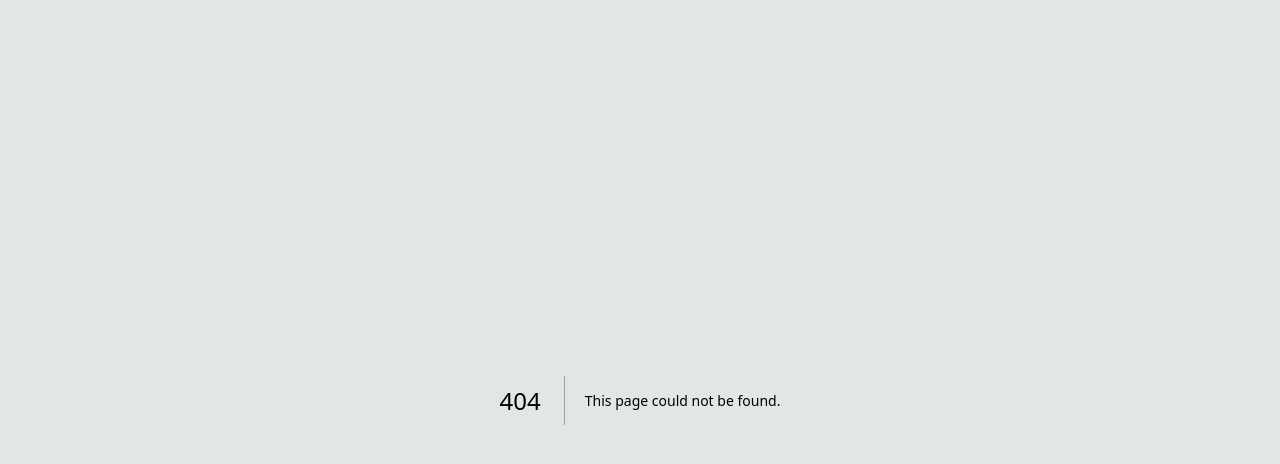
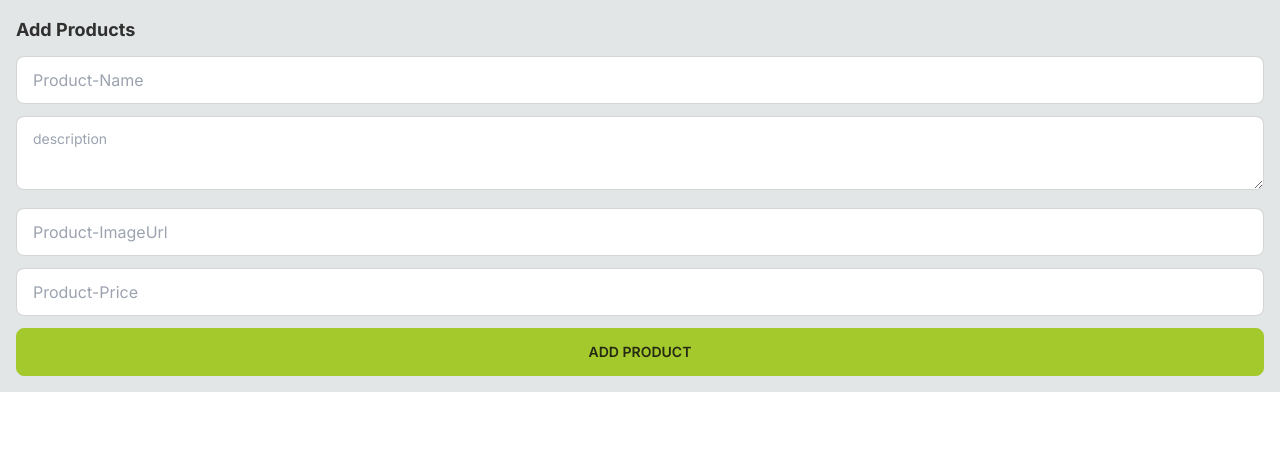
Before and after one commit to Ichie235/NextJs-Ecommerce-website, a Next.js app: page /add-product in a window 1280 px wide. Before the commit this address had no page. Shown: the top 464 px of the page. Built offline with nearby package versions, Linux system fonts and the light colour scheme.

Commit message:
ft- app-product

```diff
--- a/next.config.js
+++ b/next.config.js
@@ -1,4 +1,11 @@
 /** @type {import('next').NextConfig} */
-const nextConfig = {}
+const nextConfig = {
+  experimental: {
+    serverActions: true,
+  },
+  images: {
+    remotePatterns: [{ hostname: 'images.unsplash.com' }],
+  },
+};
 
-module.exports = nextConfig
+module.exports = nextConfig;
--- a/package.json
+++ b/package.json
@@ -21,6 +21,7 @@
     "prisma": "^5.4.2",
     "react": "^18",
     "react-dom": "^18",
+    "react-hook-form": "^7.47.0",
     "zod": "^3.22.4"
   },
   "devDependencies": {
--- a/prettier.config.js
+++ b/prettier.config.js
@@ -1,3 +1,3 @@
 module.exports= {
-    Plugin: [require('prettier-plugin-tailwindcss')]
+    plugins: [require('prettier-plugin-tailwindcss')],
 }
--- /dev/null
+++ b/src/app/add-product/page.tsx
@@ -0,0 +1,62 @@
+import { prisma } from '@/lib/db/prisma';
+import { redirect } from 'next/navigation';
+import FormSubmitButton from '../../components/formSubmitButton';
+
+export const metadata = {
+  title: 'Add Product - Choice-Mega',
+};
+
+/*this is a server endpoint to make request from without having to set-up an api
+endpoint and converting the current work file to "user client" */
+async function addProduct(formData: FormData) {
+  'use server';
+  const name = formData.get('name')?.toString();
+  const description = formData.get('description')?.toString();
+  const imageUrl = formData.get('imageUrl')?.toString();
+  const price = Number(formData.get('price') || 0);
+
+  if (!name || !description || !imageUrl || !price) {
+    throw Error('Missing required input field');
+  }
+  await prisma.product.create({ data: { name, description, imageUrl, price } });
+  redirect('/');
+}
+const AddProductPage = () => {
+  return (
+    <div className="">
+      <h1 className="mb-3 font-bold text-lg "> Add Products</h1>
+      <form action={addProduct}>
+        <input
+          type="text"
+          name="name"
+          placeholder="Product-Name"
+          className="input-bordered input mb-3 w-full"
+          required
+        />
+        <textarea
+          name="description"
+          placeholder="description"
+          id=""
+          className="textarea textarea-bordered mb-3 w-full"
+        />
+        <input
+          type="url"
+          name="imageUrl"
+          placeholder="Product-ImageUrl"
+          className="input-bordered input mb-3 w-full"
+          required
+        />
+        <input
+          type="number"
+          name="price"
+          placeholder="Product-Price"
+          className="input-bordered input mb-3 w-full"
+          required
+        />
+        <FormSubmitButton className=" btn-block">Add Product</FormSubmitButton>
+      </form>
+    </div>
+  );
+};
+
+export default AddProductPage;
--- /dev/null
+++ b/src/app/error.tsx
@@ -0,0 +1,5 @@
+"use client"
+
+export default function ErrorPage(){
+    return <div>Something went wrong. Please refresh the page</div>
+}
--- a/src/app/layout.tsx
+++ b/src/app/layout.tsx
@@ -1,22 +1,24 @@
-import './globals.css'
-import type { Metadata } from 'next'
-import { Inter } from 'next/font/google'
+import './globals.css';
+import type { Metadata } from 'next';
+import { Inter } from 'next/font/google';
 
-const inter = Inter({ subsets: ['latin'] })
+const inter = Inter({ subsets: ['latin'] });
 
 export const metadata: Metadata = {
-  title: 'Create Next App',
-  description: 'Generated by create next app',
-}
+  title: 'Choice-Mega',
+  description: 'We love to sell',
+};
 
 export default function RootLayout({
   children,
 }: {
-  children: React.ReactNode
+  children: React.ReactNode;
 }) {
   return (
     <html lang="en">
-      <body className={inter.className}>{children}</body>
+      <body className={inter.className}>
+        <main className="p-4 max-w-7xl mx-auto min-w-[300px]">{children}</main>
+      </body>
     </html>
-  )
+  );
 }
--- a/src/app/page.tsx
+++ b/src/app/page.tsx
@@ -2,112 +2,8 @@ import Image from 'next/image'
 
 export default function Home() {
   return (
-    <main className="flex min-h-screen flex-col items-center justify-between p-24">
-      <div className="z-10 max-w-5xl w-full items-center justify-between font-mono text-sm lg:flex">
-        <p className="fixed left-0 top-0 flex w-full justify-center border-b border-gray-300 bg-gradient-to-b from-zinc-200 pb-6 pt-8 backdrop-blur-2xl dark:border-neutral-800 dark:bg-zinc-800/30 dark:from-inherit lg:static lg:w-auto  lg:rounded-xl lg:border lg:bg-gray-200 lg:p-4 lg:dark:bg-zinc-800/30">
-          Get started by editing&nbsp;
-          <code className="font-mono font-bold">src/app/page.tsx</code>
-        </p>
-        <div className="fixed bottom-0 left-0 flex h-48 w-full items-end justify-center bg-gradient-to-t from-white via-white dark:from-black dark:via-black lg:static lg:h-auto lg:w-auto lg:bg-none">
-          <a
-            className="pointer-events-none flex place-items-center gap-2 p-8 lg:pointer-events-auto lg:p-0"
-            href="https://vercel.com?utm_source=create-next-app&utm_medium=appdir-template&utm_campaign=create-next-app"
-            target="_blank"
-            rel="noopener noreferrer"
-          >
-            By{' '}
-            <Image
-              src="/vercel.svg"
-              alt="Vercel Logo"
-              className="dark:invert"
-              width={100}
-              height={24}
-              priority
-            />
-          </a>
-        </div>
-      </div>
+    <main className="">
 
-      <div className="relative flex place-items-center before:absolute before:h-[300px] before:w-[480px] before:-translate-x-1/2 before:rounded-full before:bg-gradient-radial before:from-white before:to-transparent before:blur-2xl before:content-[''] after:absolute after:-z-20 after:h-[180px] after:w-[240px] after:translate-x-1/3 after:bg-gradient-conic after:from-sky-200 after:via-blue-200 after:blur-2xl after:content-[''] before:dark:bg-gradient-to-br before:dark:from-transparent before:dark:to-blue-700 before:dark:opacity-10 after:dark:from-sky-900 after:dark:via-[#0141ff] after:dark:opacity-40 before:lg:h-[360px] z-[-1]">
-        <Image
-          className="relative dark:drop-shadow-[0_0_0.3rem_#ffffff70] dark:invert"
-          src="/next.svg"
-          alt="Next.js Logo"
-          width={180}
-          height={37}
-          priority
-        />
-      </div>
-
-      <div className="mb-32 grid text-center lg:max-w-5xl lg:w-full lg:mb-0 lg:grid-cols-4 lg:text-left">
-        <a
-          href="https://nextjs.org/docs?utm_source=create-next-app&utm_medium=appdir-template&utm_campaign=create-next-app"
-          className="group rounded-lg border border-transparent px-5 py-4 transition-colors hover:border-gray-300 hover:bg-gray-100 hover:dark:border-neutral-700 hover:dark:bg-neutral-800/30"
-          target="_blank"
-          rel="noopener noreferrer"
-        >
-          <h2 className={`mb-3 text-2xl font-semibold`}>
-            Docs{' '}
-            <span className="inline-block transition-transform group-hover:translate-x-1 motion-reduce:transform-none">
-              -&gt;
-            </span>
-          </h2>
-          <p className={`m-0 max-w-[30ch] text-sm opacity-50`}>
-            Find in-depth information about Next.js features and API.
-          </p>
-        </a>
-
-        <a
-          href="https://nextjs.org/learn?utm_source=create-next-app&utm_medium=appdir-template-tw&utm_campaign=create-next-app"
-          className="group rounded-lg border border-transparent px-5 py-4 transition-colors hover:border-gray-300 hover:bg-gray-100 hover:dark:border-neutral-700 hover:dark:bg-neutral-800/30"
-          target="_blank"
-          rel="noopener noreferrer"
-        >
-          <h2 className={`mb-3 text-2xl font-semibold`}>
-            Learn{' '}
-            <span className="inline-block transition-transform group-hover:translate-x-1 motion-reduce:transform-none">
-              -&gt;
-            </span>
-          </h2>
-          <p className={`m-0 max-w-[30ch] text-sm opacity-50`}>
-            Learn about Next.js in an interactive course with&nbsp;quizzes!
-          </p>
-        </a>
-
-        <a
-          href="https://vercel.com/templates?framework=next.js&utm_source=create-next-app&utm_medium=appdir-template&utm_campaign=create-next-app"
-          className="group rounded-lg border border-transparent px-5 py-4 transition-colors hover:border-gray-300 hover:bg-gray-100 hover:dark:border-neutral-700 hover:dark:bg-neutral-800/30"
-          target="_blank"
-          rel="noopener noreferrer"
-        >
-          <h2 className={`mb-3 text-2xl font-semibold`}>
-            Templates{' '}
-            <span className="inline-block transition-transform group-hover:translate-x-1 motion-reduce:transform-none">
-              -&gt;
-            </span>
-          </h2>
-          <p className={`m-0 max-w-[30ch] text-sm opacity-50`}>
-            Explore the Next.js 13 playground.
-          </p>
-        </a>
-
-        <a
-          href="https://vercel.com/new?utm_source=create-next-app&utm_medium=appdir-template&utm_campaign=create-next-app"
-          className="group rounded-lg border border-transparent px-5 py-4 transition-colors hover:border-gray-300 hover:bg-gray-100 hover:dark:border-neutral-700 hover:dark:bg-neutral-800/30"
-          target="_blank"
-          rel="noopener noreferrer"
-        >
-          <h2 className={`mb-3 text-2xl font-semibold`}>
-            Deploy{' '}
-            <span className="inline-block transition-transform group-hover:translate-x-1 motion-reduce:transform-none">
-              -&gt;
-            </span>
-          </h2>
-          <p className={`m-0 max-w-[30ch] text-sm opacity-50`}>
-            Instantly deploy your Next.js site to a shareable URL with Vercel.
-          </p>
-        </a>
-      </div>
     </main>
   )
 }
--- /dev/null
+++ b/src/components/formSubmitButton.tsx
@@ -0,0 +1,33 @@
+'use client';
+
+import { ComponentProps } from 'react';
+import {experimental_useFormStatus as useFormStatus } from 'react-dom';
+
+
+
+type FormSubmitButtonProps = {
+  children: React.ReactNode;
+  className?: string;
+} & ComponentProps<'button'>;
+
+export default function FormSubmitButton({
+  children,
+  className,
+  style,
+  ...props
+}: FormSubmitButtonProps) {
+  const { pending } = useFormStatus();
+
+  return (
+    <button
+      {...props}
+      className={`btn btn-primary ${className}`}
+      style={style}
+      type="submit"
+      disabled={pending}
+    >
+     {pending && <span className='loading loading-spinner'></span>}
+     {children}
+    </button>
+  );
+}
--- a/tailwind.config.ts
+++ b/tailwind.config.ts
@@ -25,7 +25,7 @@ const config: Config = {
           secondary: "#bced8e",
           accent: "#145189",
           neutral: "#2a1c31",
-          "base-100": "#4f3357",
+          "base-100": "#ffffff",
           info: "#80c1ef",
           success: "#51ecda",
           warning: "#f18f0e",
```
Also changed, not shown: .prettierrc.js (added), 2 other files (tests, documents, lock files or other folders).
